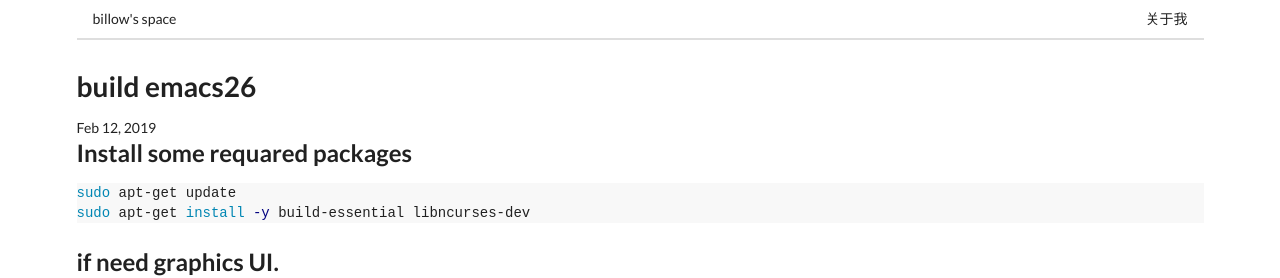
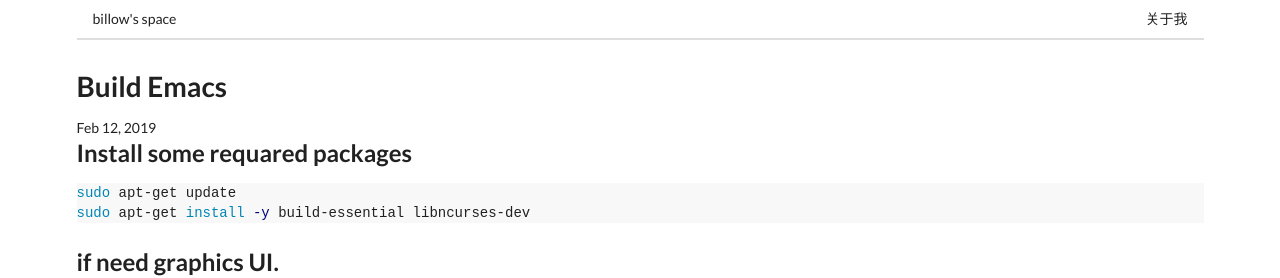
Before and after one commit to be-low/be-low.github.io, a Jekyll site: the page built from _posts/2019-02-12-build emacs.md, in a window 1280 px wide. Shown: the top 278 px of the page. Built offline with Jekyll 4.4.1, drawn with Linux system fonts in a browser that asks for light colours.

Commit message:
rm pagination

```diff
--- a/_config.yml
+++ b/_config.yml
@@ -6,8 +6,7 @@
 github_username:  iovw
 google_analytics: true
 markdown: kramdown
-paginate: 5
-paginate_path: "/page:num/"
+permalink: /:year/:month/:day/:title:output_ext
 # theme: minima
 plugins:
   - jekyll-feed
--- a/_posts/2019-02-12-build emacs26.md
+++ b/_posts/2019-02-12-build emacs.md
@@ -1,6 +1,6 @@
 ---
 layout: post
-title: build emacs26
+title: Build Emacs
 date: 2019-02-12 21:57:07 +0800
 categories: [editor, emacs]
 ---
```
